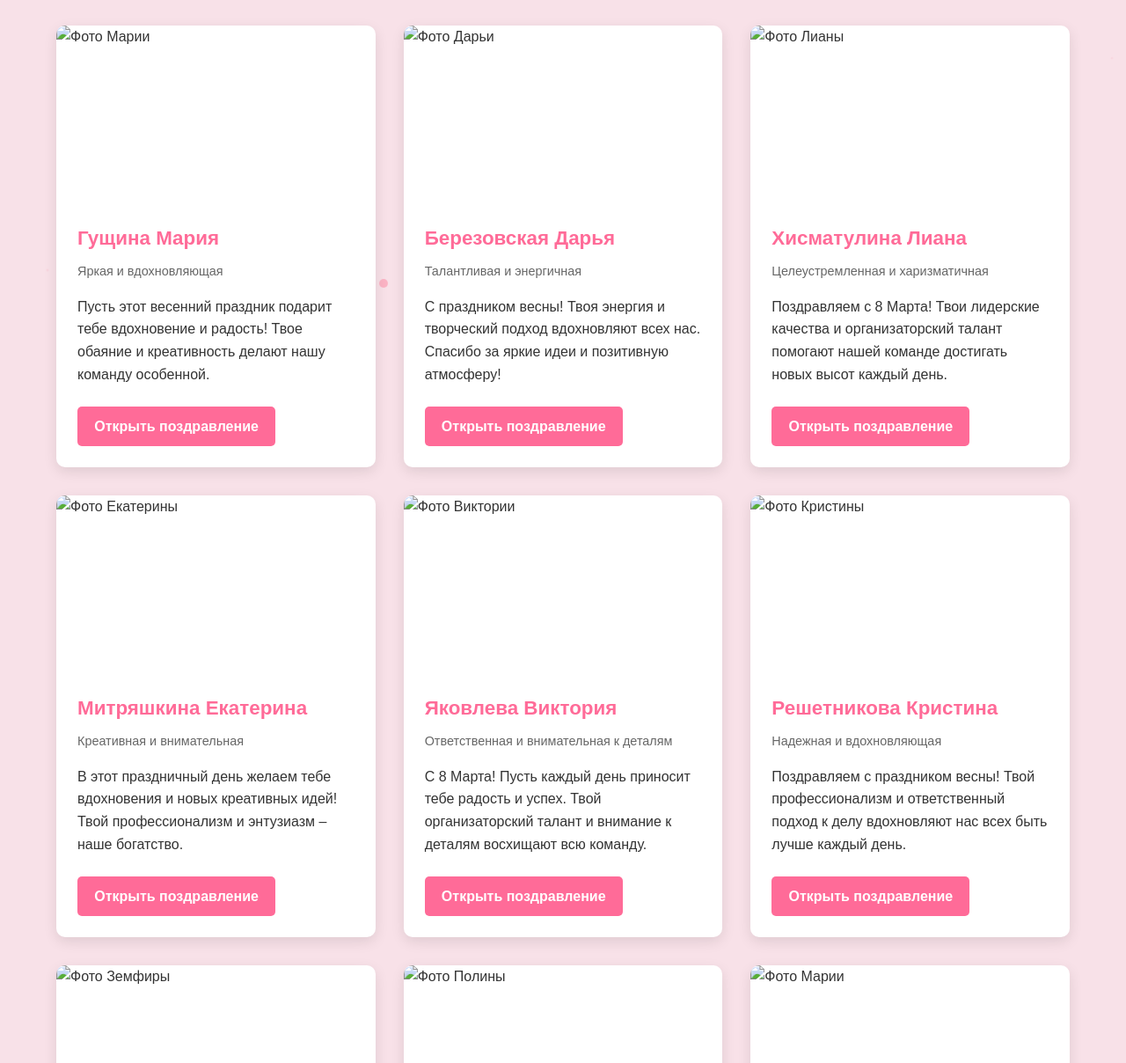
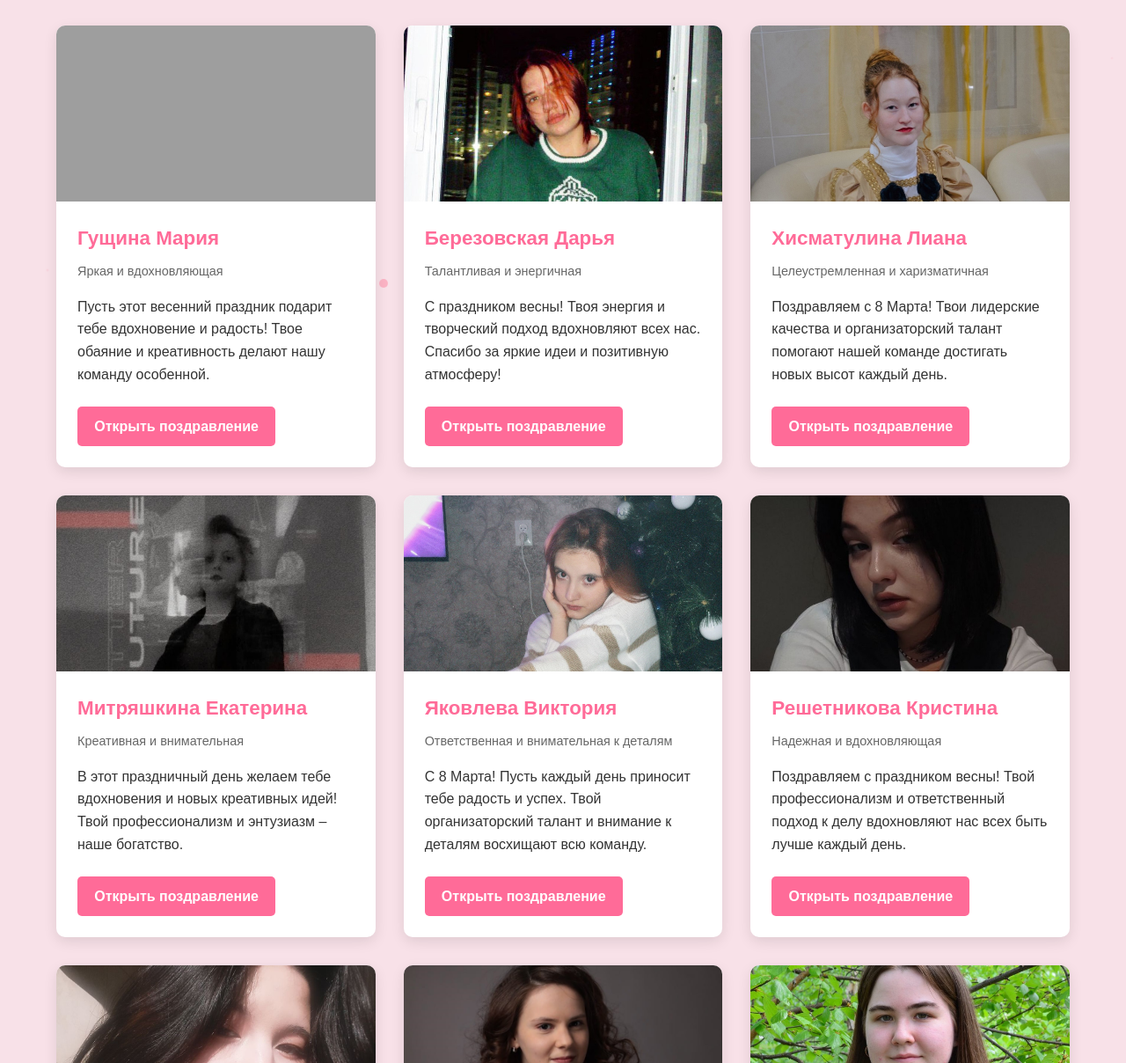
Before and after one commit to KiraArensky/8march_activ_girls, a plain HTML site: page index.html in a window 1280 px wide. Shown: the part 312-1520 px from the top of the page at 88% size. Drawn offline with Linux system fonts and the light colour scheme; the site is published under a folder, as on GitHub Pages, so addresses that start at the root find nothing.

Commit message:
Update index.html

```diff
--- a/index.html
+++ b/index.html
@@ -267,7 +267,7 @@
             <!-- Карточка 1 - Гущина Мария -->
             <div class="card card-animation" style="animation-delay: 0.1s;">
                 <div class="card-image">
-                    <img src="/pic/mg.jpg" alt="Фото Марии">
+                    <img src="pic/mg.jpg" alt="Фото Марии">
                 </div>
                 <div class="card-content">
                     <h3 class="card-title">Гущина Мария</h3>
@@ -280,7 +280,7 @@
             <!-- Карточка 2 - Березовская Дарья -->
             <div class="card card-animation" style="animation-delay: 0.2s;">
                 <div class="card-image">
-                    <img src="/pic/db.jpg" alt="Фото Дарьи">
+                    <img src="pic/db.jpg" alt="Фото Дарьи">
                 </div>
                 <div class="card-content">
                     <h3 class="card-title">Березовская Дарья</h3>
@@ -293,7 +293,7 @@
             <!-- Карточка 3 -->
             <div class="card card-animation" style="animation-delay: 0.3s;">
                 <div class="card-image">
-                    <img src="/pic/lh.jpg" alt="Фото Лианы">
+                    <img src="pic/lh.jpg" alt="Фото Лианы">
                 </div>
                 <div class="card-content">
                     <h3 class="card-title">Хисматулина Лиана</h3>
@@ -306,7 +306,7 @@
             <!-- Карточка 4 -->
             <div class="card card-animation" style="animation-delay: 0.4s;">
                 <div class="card-image">
-                    <img src="/pic/km.jpg" alt="Фото Екатерины">
+                    <img src="pic/km.jpg" alt="Фото Екатерины">
                 </div>
                 <div class="card-content">
                     <h3 class="card-title">Митряшкина Екатерина</h3>
@@ -319,7 +319,7 @@
             <!-- Карточка 5 -->
             <div class="card card-animation" style="animation-delay: 0.5s;">
                 <div class="card-image">
-                    <img src="/pic/vy.jpg" alt="Фото Виктории">
+                    <img src="pic/vy.jpg" alt="Фото Виктории">
                 </div>
                 <div class="card-content">
                     <h3 class="card-title">Яковлева Виктория</h3>
@@ -332,7 +332,7 @@
             <!-- Карточка 6 -->
             <div class="card card-animation" style="animation-delay: 0.6s;">
                 <div class="card-image">
-                    <img src="/pic/kr.jpg" alt="Фото Кристины">
+                    <img src="pic/kr.jpg" alt="Фото Кристины">
                 </div>
                 <div class="card-content">
                     <h3 class="card-title">Решетникова Кристина</h3>
@@ -345,7 +345,7 @@
             <!-- Карточка 7 -->
             <div class="card card-animation" style="animation-delay: 0.7s;">
                 <div class="card-image">
-                    <img src="/pic/zk.jpg" alt="Фото Земфиры">
+                    <img src="pic/zk.jpg" alt="Фото Земфиры">
                 </div>
                 <div class="card-content">
                     <h3 class="card-title">Кильдина Земфира</h3>
@@ -358,7 +358,7 @@
             <!-- Карточка 8 -->
             <div class="card card-animation" style="animation-delay: 0.8s;">
                 <div class="card-image">
-                    <img src="/pic/pi.jpg" alt="Фото Полины">
+                    <img src="pic/pi.jpg" alt="Фото Полины">
                 </div>
                 <div class="card-content">
                     <h3 class="card-title">Ильина Полина</h3>
@@ -371,7 +371,7 @@
             <!-- Карточка 9 -->
             <div class="card card-animation" style="animation-delay: 0.9s;">
                 <div class="card-image">
-                    <img src="/pic/mk.jpg" alt="Фото Марии">
+                    <img src="pic/mk.jpg" alt="Фото Марии">
                 </div>
                 <div class="card-content">
                     <h3 class="card-title">Колодий Мария</h3>
@@ -384,7 +384,7 @@
             <!-- Карточка 10 -->
             <div class="card card-animation" style="animation-delay: 1.0s;">
                 <div class="card-image">
-                    <img src="/pic/vm.jpg" alt="Фото Виктории">
+                    <img src="pic/vm.jpg" alt="Фото Виктории">
                 </div>
                 <div class="card-content">
                     <h3 class="card-title">Мамадова Виктория</h3>
@@ -397,7 +397,7 @@
             <!-- Карточка 11 -->
             <div class="card card-animation" style="animation-delay: 1.1s;">
                 <div class="card-image">
-                    <img src="/pic/dc.jpg" alt="Фото Дарьи">
+                    <img src="pic/dc.jpg" alt="Фото Дарьи">
                 </div>
                 <div class="card-content">
                     <h3 class="card-title">Цап Дарья</h3>
@@ -410,7 +410,7 @@
             <!-- Карточка 12 -->
             <div class="card card-animation" style="animation-delay: 1.2s;">
                 <div class="card-image">
-                    <img src="/pic/em.jpg" alt="Фото Эли">
+                    <img src="pic/em.jpg" alt="Фото Эли">
                 </div>
                 <div class="card-content">
                     <h3 class="card-title">Миргалиева Эля</h3>
```
